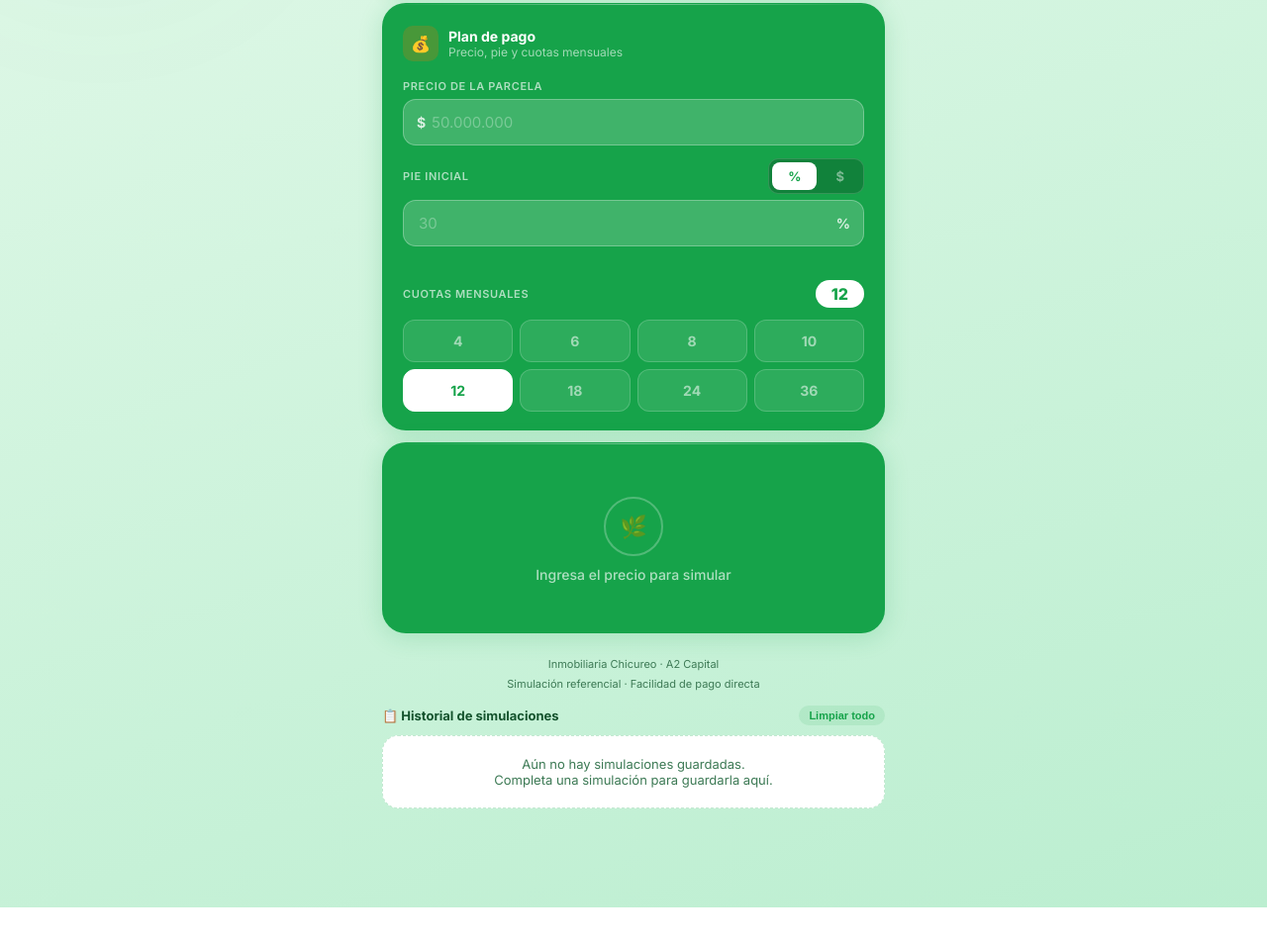
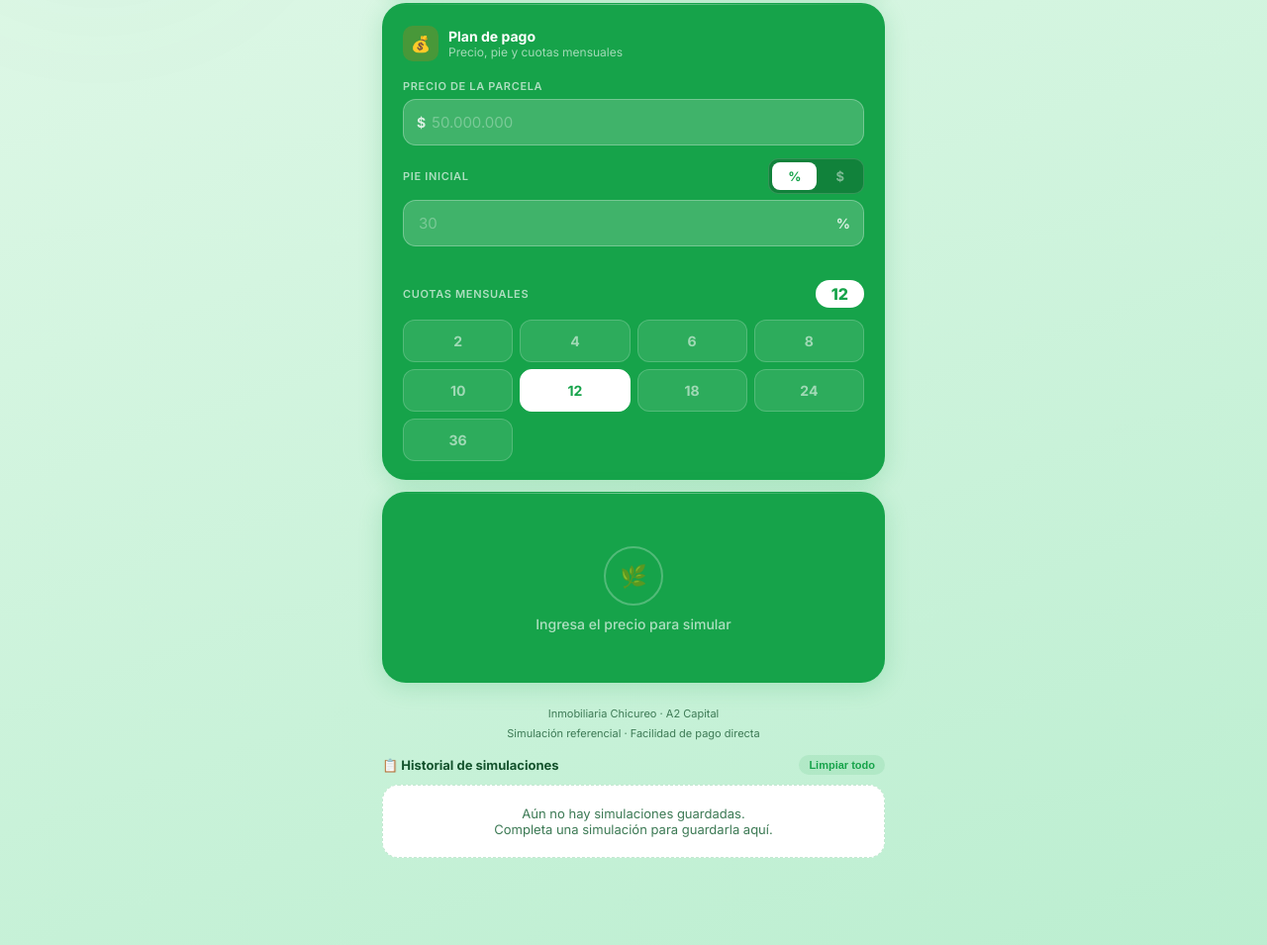
Before and after one commit to hernanazocar/simulador-credito, a plain HTML site: page index.html in a window 1280 px wide. Shown: the part 683-1638 px from the top of the page at 99% size. Before the commit the page ends 1600 px from the top, so only its background shows below. Drawn offline with nearby package versions, Linux system fonts and the light colour scheme.

Commit message:
Add 2-cuota option to installment plan
Co-Authored-By: Claude Opus 4.6 (1M context) <noreply@anthropic.com>

```diff
--- a/index.html
+++ b/index.html
@@ -387,11 +387,12 @@ input[type=date]{color-scheme:dark;font-size:14px;}
 var RESERVA=250000, PIE_MIN=10;
 var reservaRaw="250000";
 var FACTORES=[
+  {desde:2,hasta:3,factor:0.022},
   {desde:4,hasta:6,factor:0.022},
   {desde:7,hasta:12,factor:0.025},
   {desde:13,hasta:36,factor:0.027}
 ];
-var CUOTAS_OP=[4,6,8,10,12,18,24,36];
+var CUOTAS_OP=[2,4,6,8,10,12,18,24,36];
 var precioRaw="",pieRaw="30",pieMode="pct",cuotas=12;
 var proyecto="",parcela="",fecha="",nombreCliente="";
 var lastBlob=null;
```
